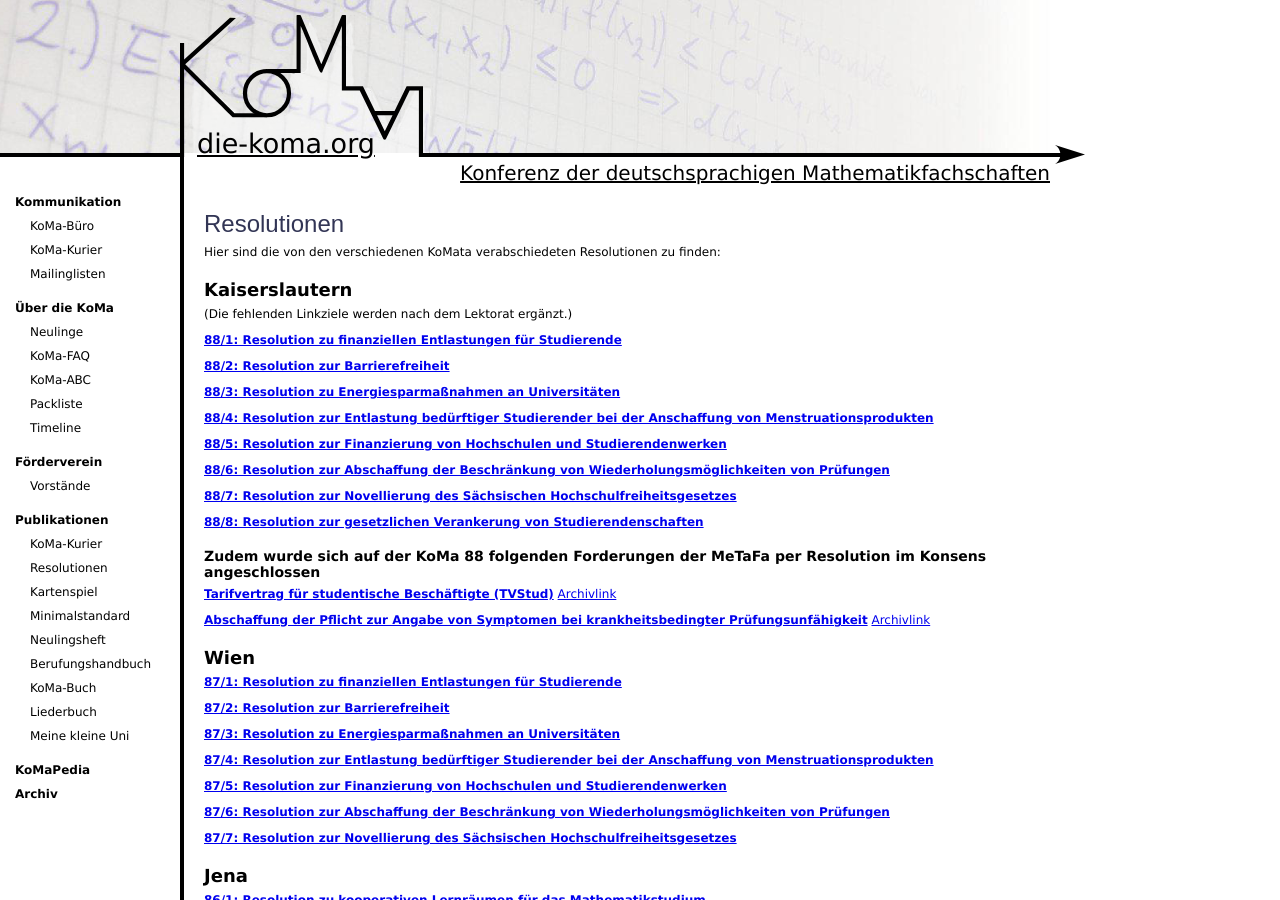
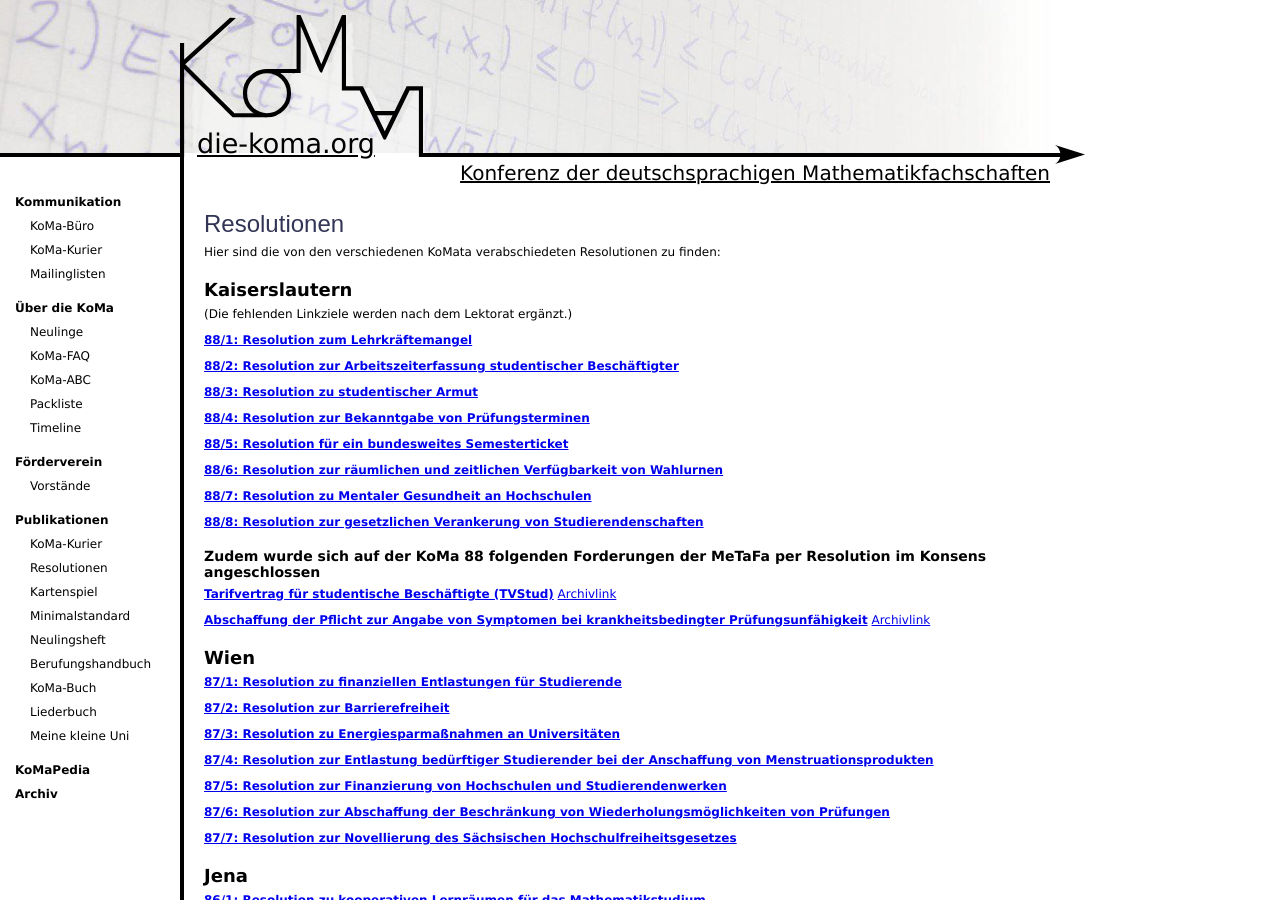
Before and after one commit to Die-KoMa/die-koma.org, a Jekyll site: the page built from publikationen/resolutionen/index.md, in a window 1280 px wide and 900 px high. Built offline with Jekyll 4.4.1, drawn with Linux system fonts in a browser that asks for light colours.

Commit message:
Reso-Links der 88. KoMa richtig betitelt

```diff
--- a/publikationen/resolutionen/index.md
+++ b/publikationen/resolutionen/index.md
@@ -11,19 +11,19 @@ Hier sind die von den verschiedenen KoMata verabschiedeten Resolutionen zu finde
 ## Kaiserslautern
 (Die fehlenden Linkziele werden nach dem Lektorat ergänzt.)
 
-[**88/1: Resolution zu finanziellen Entlastungen für Studierende**](https://file.komapedia.org/88_1.pdf)
+[**88/1: Resolution zum Lehrkräftemangel**](https://file.komapedia.org/88_1.pdf)
 
-[**88/2: Resolution zur Barrierefreiheit**](https://file.komapedia.org/88_2.pdf)
+[**88/2: Resolution zur Arbeitszeiterfassung studentischer Beschäftigter**](https://file.komapedia.org/88_2.pdf)
 
-[**88/3: Resolution zu Energiesparmaßnahmen an Universitäten**](https://file.komapedia.org/88_3.pdf)
+[**88/3: Resolution zu studentischer Armut**](https://file.komapedia.org/88_3.pdf)
 
-[**88/4: Resolution zur Entlastung bedürftiger Studierender bei der Anschaffung von Menstruationsprodukten**](https://file.komapedia.org/88_4.pdf)
+[**88/4: Resolution zur Bekanntgabe von Prüfungsterminen**](https://file.komapedia.org/88_4.pdf)
 
-[**88/5: Resolution zur Finanzierung von Hochschulen und Studierendenwerken**](https://file.komapedia.org/88_5.pdf)
+[**88/5: Resolution für ein bundesweites Semesterticket**](https://file.komapedia.org/88_5.pdf)
 
-[**88/6: Resolution zur Abschaffung der Beschränkung von Wiederholungsmöglichkeiten von Prüfungen**](https://file.komapedia.org/88_6.pdf)
+[**88/6: Resolution zur räumlichen und zeitlichen Verfügbarkeit von Wahlurnen**](https://file.komapedia.org/88_6.pdf)
 
-[**88/7: Resolution zur Novellierung des Sächsischen Hochschulfreiheitsgesetzes**](https://file.komapedia.org/88_7.pdf)
+[**88/7: Resolution zu Mentaler Gesundheit an Hochschulen**](https://file.komapedia.org/88_7.pdf)
 
 [**88/8: Resolution zur gesetzlichen Verankerung von Studierendenschaften**](https://file.komapedia.org/88_8.pdf)
 
```
